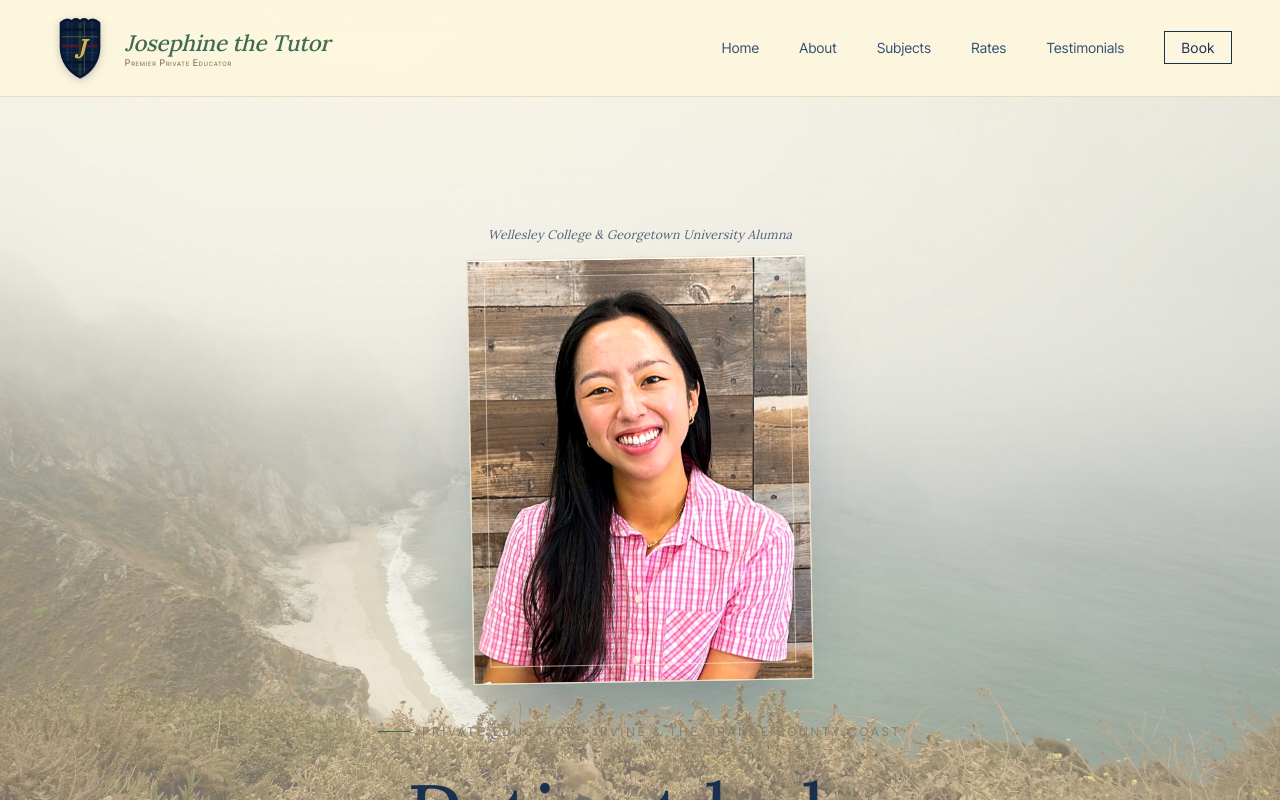
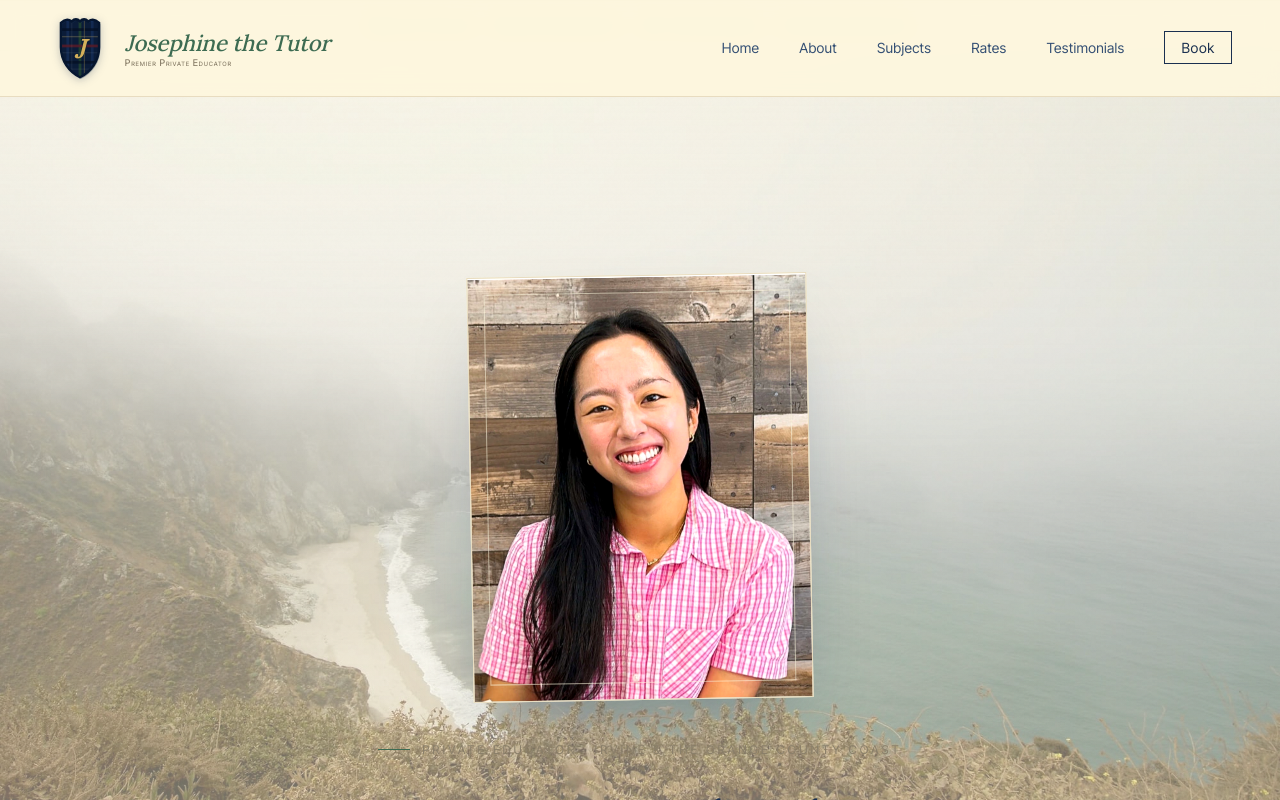
Before and after one commit to patrickparagas1/josephine-tutoring, a Next.js app: page / in a window 1280 px wide. Shown: the top 800 px of the page. Built offline with nearby package versions, Linux system fonts and the light colour scheme.

Commit message:
Move credentials bar below nav, remove alumna eyebrow from hero

```diff
--- a/app/page.tsx
+++ b/app/page.tsx
@@ -11,9 +11,9 @@ export default function Home() {
   return (
     <>
       <Nav />
+      <CredentialsBar />
       <main id="main-content">
       <Hero />
-      <CredentialsBar />
        <TestimonialSlider />
         <section className="home-gallery">
         <div className="home-gallery-header">
--- a/components/Hero.tsx
+++ b/components/Hero.tsx
@@ -5,9 +5,6 @@ export default function Hero() {
   return (
     <section className="hero">
       <div className="hero-visual-wrap fade-up delay-4">
-        <div className="hero-credentials">
-          Wellesley College &amp; Georgetown University Alumna
-        </div>
         <div className="hero-visual">
           <Image
             src="/josephine-photo.jpg"
```
